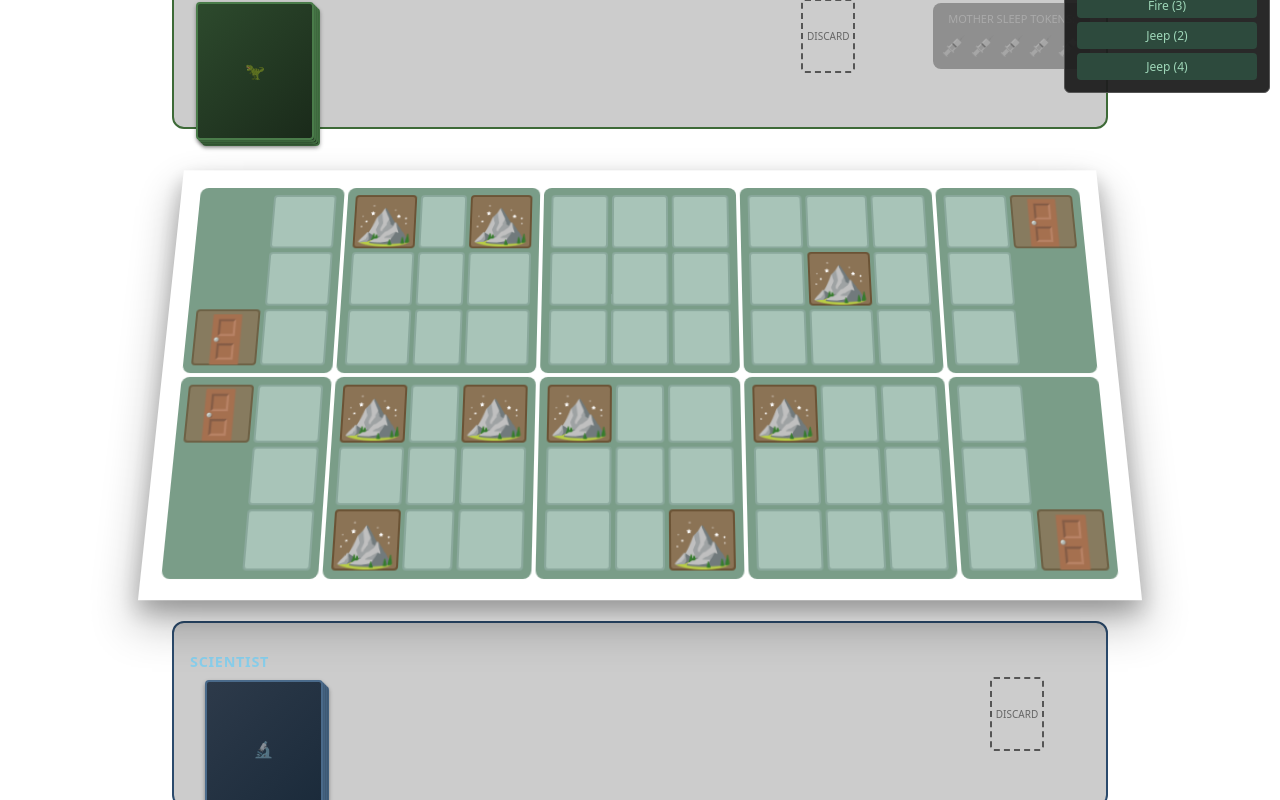
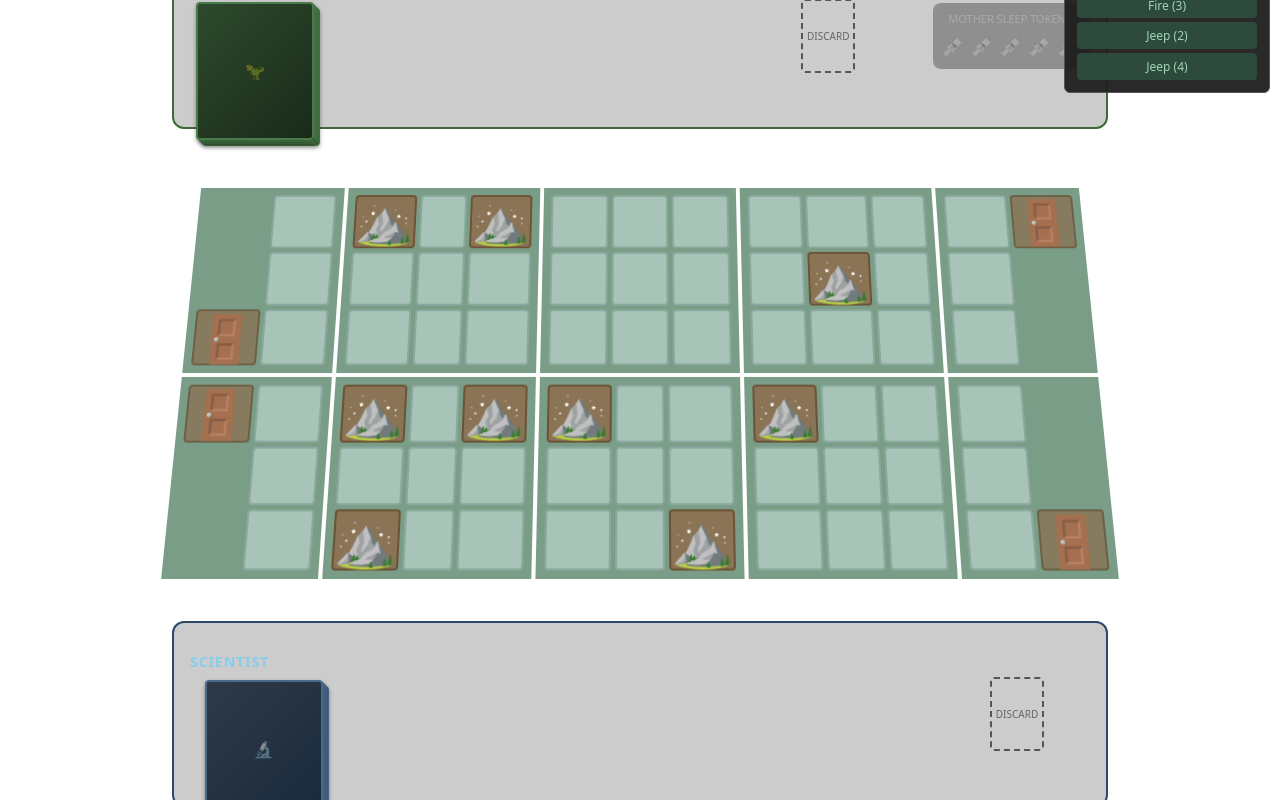
Before and after one commit to pooriajr/raptor, a React (Vite) app: page / in a window 1280 px wide. Shown: the part 523-1323 px from the top of the page. Built offline with nearby package versions, Linux system fonts and the light colour scheme.

Commit message:
Remove board drop shadow and tile rounded corners

```diff
--- a/src/Board.css
+++ b/src/Board.css
@@ -67,9 +67,6 @@
 
   /* 3D perspective effect */
   transform: perspective(1200px) rotateX(15deg);
-  box-shadow:
-    0 20px 40px rgba(0, 0, 0, 0.3),
-    0 10px 20px rgba(0, 0, 0, 0.2);
 }
 
 /* Tiles are now in visual order, so we can use simple grid auto-flow */
--- a/src/Tile.css
+++ b/src/Tile.css
@@ -1,6 +1,5 @@
 .Tile {
   background-color: #7a9d88;
-  border-radius: 8px;
   padding: 8px;
   position: relative;
 }
```
